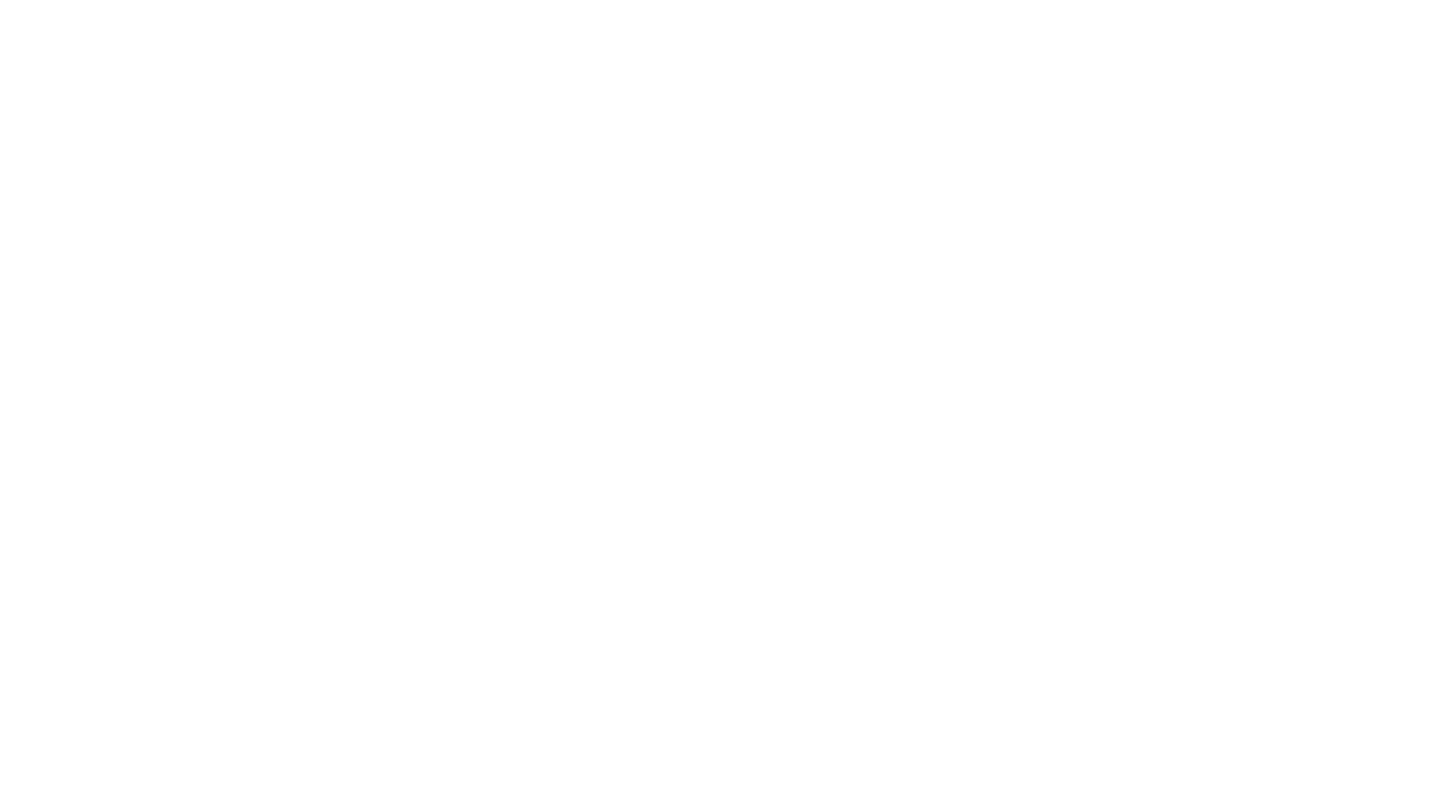
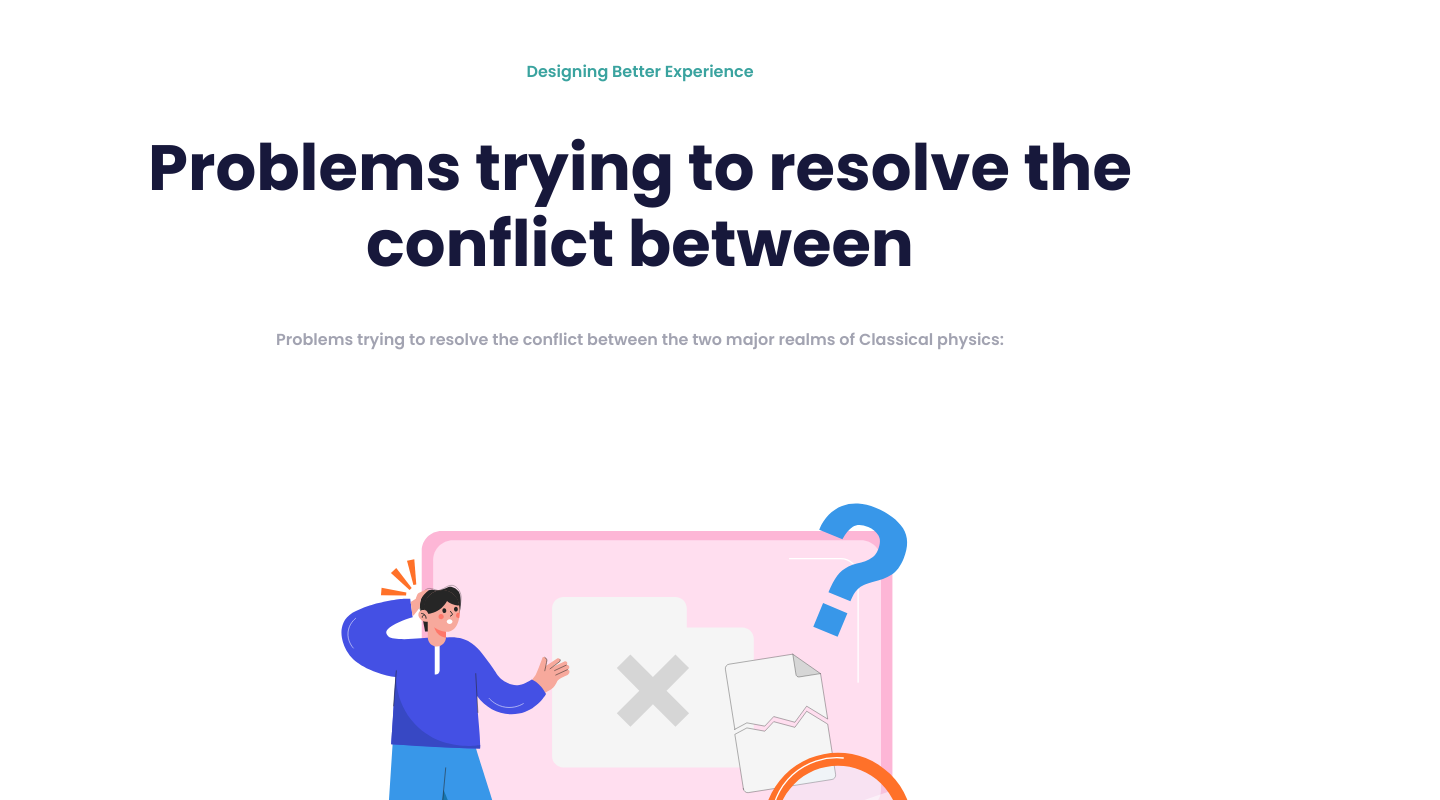
Before and after one commit to leonardi-dotcom/fe, a React (Vite) app: page /upps in a window 1280 px wide. Before the commit this address had no page. Shown: the part 100-900 px from the top of the page, 1440 px wide, since content can reach past the window. Before the commit the page ends 800 px from the top, so only its background shows below. Built offline with nearby package versions, Linux system fonts and the light colour scheme; a web font is replaced by a local one.

Commit message:
EFURNITURE-26
* AddProblem Page

```diff
--- a/src/App.tsx
+++ b/src/App.tsx
@@ -11,6 +11,7 @@ import Account from "./pages/Account";
 import ProductList from "./pages/ProductList";
 import AboutUs from "./pages/AboutUs";
 import Contact from "./pages/Contact";
+import ProblemError from "./pages/ProblemError";
 
 function App() {
   return (
@@ -28,6 +29,7 @@ function App() {
         <Route path="/productlist" element={<ProductList />} />
         <Route path="/aboutus" element={<AboutUs />} />
         <Route path="/contact" element={<Contact />} />
+        <Route path="/upps" element={<ProblemError />} />
       </Routes>
     </BrowserRouter>
   );
--- /dev/null
+++ b/src/components/sections/problemError/BodyProblemErrorSection.tsx
@@ -0,0 +1,53 @@
+import { Box, Typography, useTheme } from "@mui/material";
+import pbImg from "../../../assets/img/ProblemError/img.svg";
+
+const BodyProblemErrorSection = () => {
+  const theme = useTheme();
+
+  return (
+    <>
+      <Box
+        sx={{
+          width: "65.625rem",
+          height: "auto",
+          display: "flex",
+          flexDirection: "column",
+          mx: "auto",
+          mt: "5rem",
+          alignItems: "center",
+          justifyContent: "center",
+          gap: "3rem",
+        }}
+      >
+        <Typography
+          variant="LabelMedium"
+          color={theme.custom.color.primary.Verdigris}
+        >
+          Designing Better Experience
+        </Typography>
+        <Typography
+          variant="heroTitle"
+          textAlign="center"
+          color={theme.custom.color.neutral.SpaceCadet}
+        >
+          Problems trying to resolve the conflict between
+        </Typography>
+        <Typography
+          variant="LabelMedium"
+          color={theme.custom.color.neutral.CoolGrey}
+        >
+          Problems trying to resolve the conflict between the two major realms
+          of Classical physics:
+        </Typography>
+        <Box
+          component="img"
+          src={pbImg}
+          alt="Problem and Error Illustration"
+          sx={{ width: "40.625rem", height: "auto", mb: "2.5rem" }}
+        />
+      </Box>
+    </>
+  );
+};
+
+export default BodyProblemErrorSection;
--- /dev/null
+++ b/src/pages/ProblemError.tsx
@@ -0,0 +1,15 @@
+import Navbar from "../components/common/Navbar";
+import FooterSection from "../components/sections/FooterSection";
+import BodyProblemErrorSection from "../components/sections/problemError/BodyProblemErrorSection";
+
+const ProblemError = () => {
+  return (
+    <>
+      <Navbar />
+      <BodyProblemErrorSection />
+      <FooterSection />
+    </>
+  );
+};
+
+export default ProblemError;
```
Also changed, not shown: src/assets/img/ProblemError/img.svg (added), 1 other file (tests, documents, lock files or other folders).
